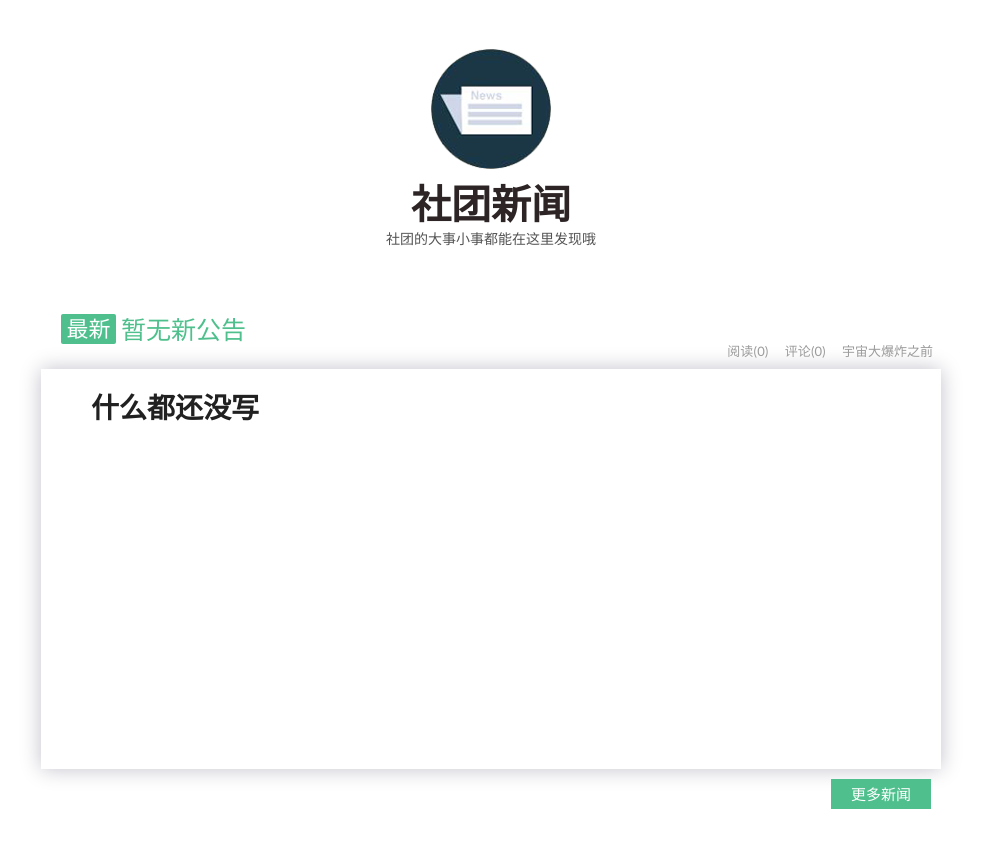
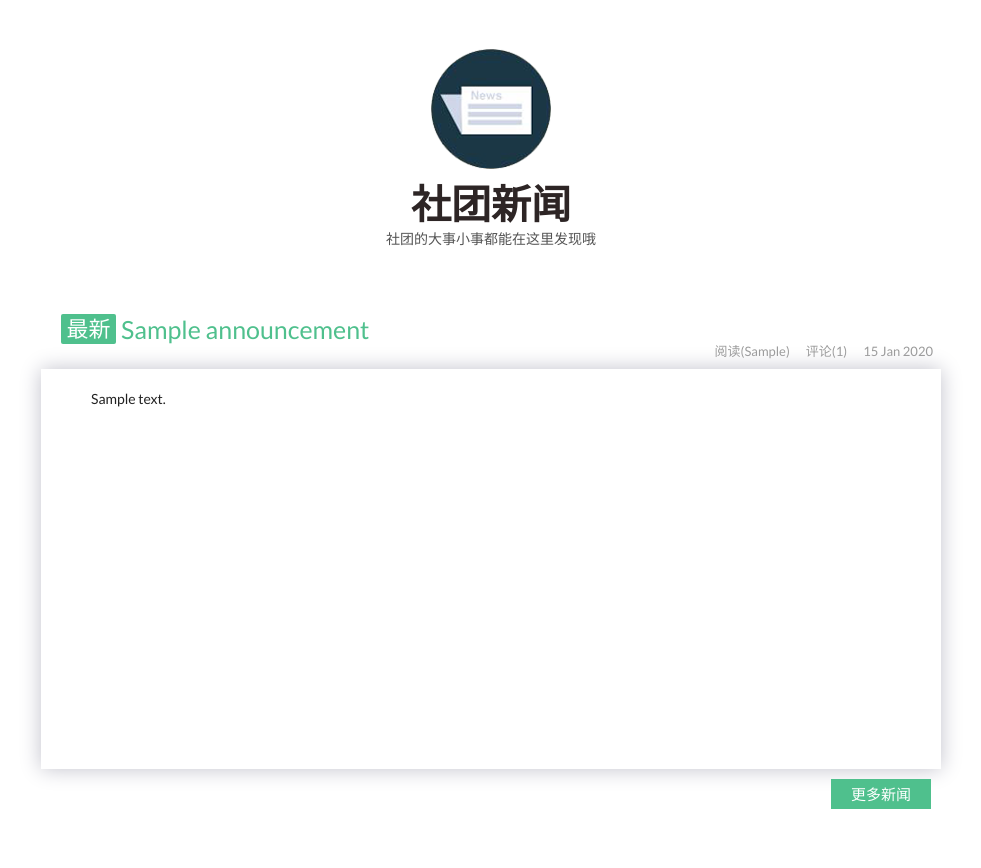
Before and after one commit to bernardli/ysucsdn, a Node project: template views/mainpage.ejs in a window 1280 px wide. Shown: the part 581-1449 px from the top of the page, without its empty margins (149-1130 px from the left). Run offline with Node 20 templates, Linux system fonts and the light colour scheme; the template is opened without the code that fills it: most values are stand-ins (such as "Sample title", 1, 10 or a date in 2020); grey boxes marked "Sample" are stand-in pictures; some libraries are stand-ins or nearby versions.

Commit message:
修复公告算法漏洞

```diff
--- a/views/mainpage.ejs
+++ b/views/mainpage.ejs
@@ -45,7 +45,8 @@
                         <div class="body-news-icon center">
                             <img src="img/local/news.png" alt="" class="img-newsicon center">
                         </div>
-                        <%  var newsPost = {
+                        <%  if(!announcement){
+                            var announcement = {
                                 _id　: 1,
                                 author : "VAN",
                                 title　: "暂无新公告",
@@ -53,13 +54,8 @@
                                 content : "<h1>什么都还没写</h1>",
                                 commentsCount : 0,
                                 created_at :　"宇宙大爆炸之前"
-                            };
-                            posts.forEach(function (post) {
-                                if(post.author.name == "官方账号") {
-                                    newsPost = post;
-                                    return false;
-                                }
-                            })   %>
+                                };
+                                }%>
                         <div class="body-news-text center">
                             <strong class="text-newstext-major">社团新闻</strong>
                             <span class="text-newstext-minor">社团的大事小事都能在这里发现哦</span>
@@ -67,18 +63,18 @@
                         </div>
                         <div class="body-news-box">
                             <div class="body-news-header">
-                                <a class="text-newsheader-title" href="/posts/<%= newsPost._id %>"><%= newsPost.title%></a>
-                                <span class="text-newsheader-detail">阅读(<%= newsPost.pv%>)</span>
-                                <span class="text-newsheader-detail">评论(<%= newsPost.commentsCount%>)</span>
-                                <span class="text-newsheader-detail"><%= newsPost.created_at%></span>
+                                <a class="text-newsheader-title" href="/posts/<%= announcement._id %>"><%= announcement.title%></a>
+                                <span class="text-newsheader-detail">阅读(<%= announcement.pv%>)</span>
+                                <span class="text-newsheader-detail">评论(<%= announcement.commentsCount%>)</span>
+                                <span class="text-newsheader-detail"><%= announcement.created_at%></span>
                             </div>
                             <div class="body-news-content">
                                 <div class="text-newscontent">
-                                    <%- newsPost.content%>
+                                    <%- announcement.content%>
                                 </div>
                             </div>
                             <div class="body-news-footer">
-                                <a href="/posts/user?author=<%= newsPost.author._id %>" class="link-morenews center">更多新闻</a>
+                                <a href="/posts/user?author=<%= announcement.author._id %>" class="link-morenews center">更多新闻</a>
                             </div>
                         </div>
                     </div>
```
Also changed, not shown: models/posts.js (+13 -0 lines), routes/mainpage.js (+11 -3 lines).
